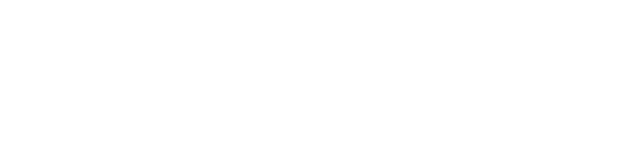
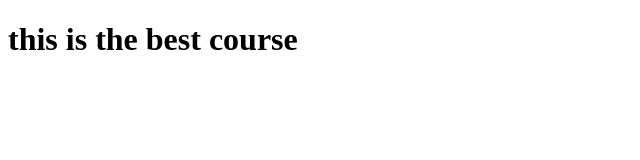
Before and after one commit to suchdevdarshan7/gaming, a plain HTML site: page index.html in a window 1280 px wide. Shown: the whole page, without its empty margins (0-640 px from the left). Drawn offline with Linux system fonts and the light colour scheme.

Commit message:
Intial commit

```diff
--- a/index.html
+++ b/index.html
@@ -6,6 +6,10 @@
     <title>Document</title>
 </head>
 <body>
-
+    <div class="container">
+        <div class="box">
+            <h1>this is the best course</h1>
+        </div>
+    </div>
 </body>
 </html>
```
